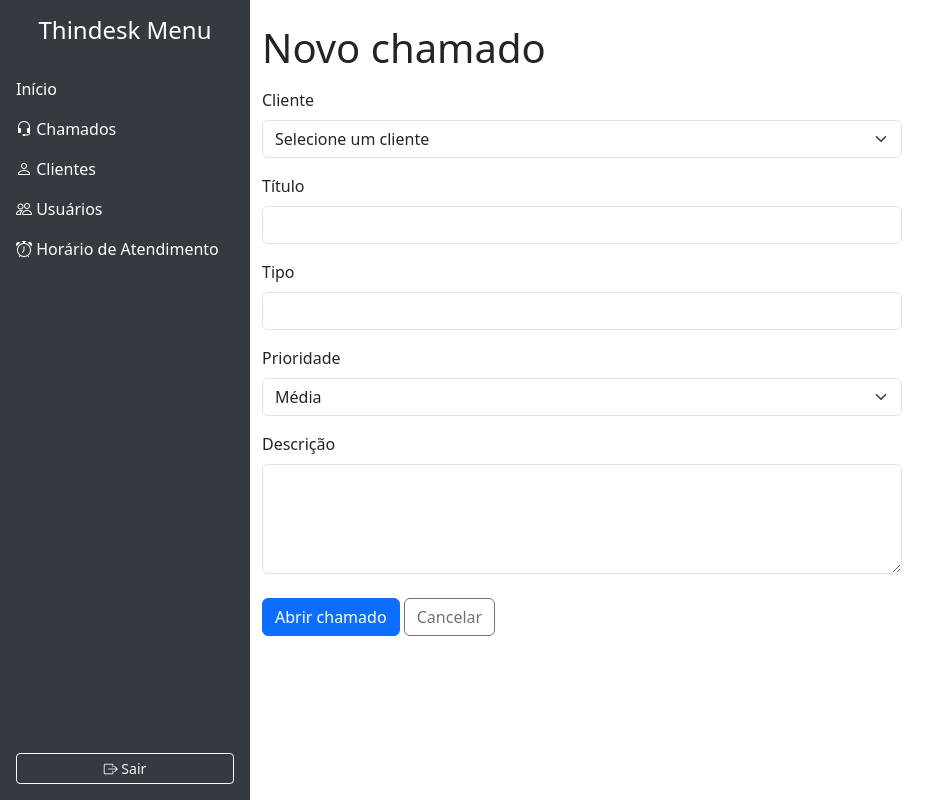
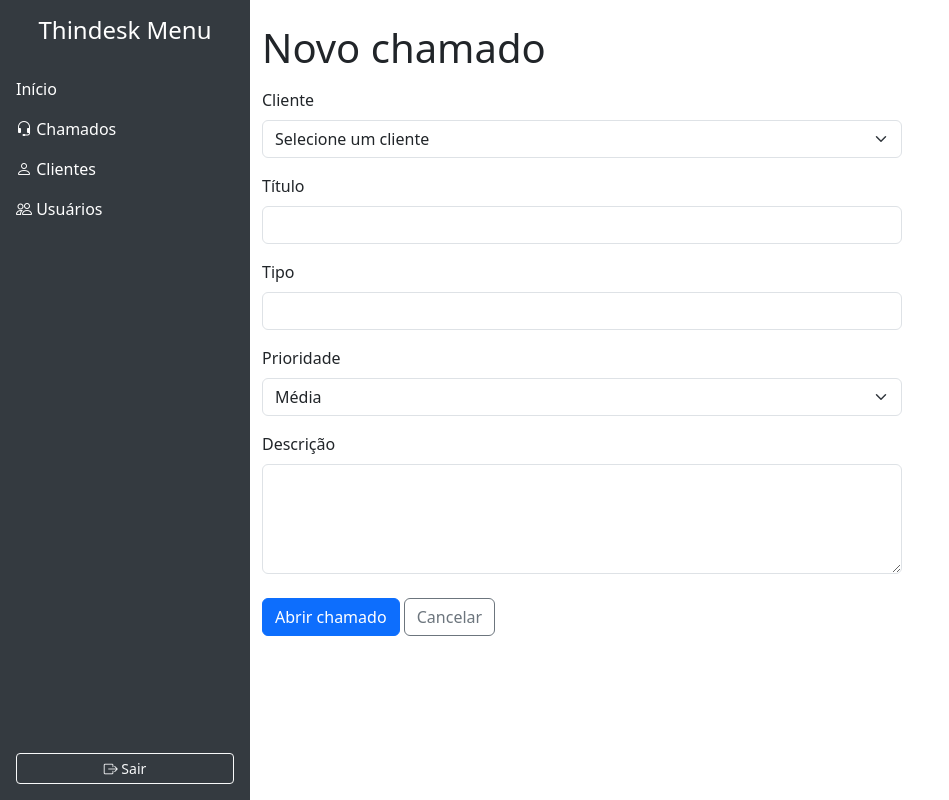
Before and after one commit to EnricoABM/deploy-thindesk, a Spring Boot app: page /chamados/novo in a window 1280 px wide. Shown: the whole page, without its empty margins (0-949 px from the left). Run offline with Spring Boot 4, Linux system fonts and the light colour scheme; the visitor is signed in with stand-in values (Sample User, id 1); some of the project's set-up classes (security, data sources, template engines, error pages and the like) are left out, and stand-ins take their place; some libraries are stand-ins or nearby versions.

Commit message:
fix: remoção de opção de horários

```diff
--- a/src/main/resources/templates/fragments/sidebar.html
+++ b/src/main/resources/templates/fragments/sidebar.html
@@ -26,11 +26,6 @@
                             <i class="bi bi-people"></i> <span class="d-none d-md-inline">Usuários</span>
                         </a>
                     </li>
-                    <li class="nav-item" sec:authorize="hasRole('ADMINISTRADOR')">
-                        <a class="nav-link" th:href="@{/ajustes-horarios}">
-                            <i class="bi bi-alarm"></i> <span class="d-none d-md-inline">Horário de Atendimento</span>
-                        </a>
-                    </li>
                 </ul>
                 <form th:action="@{/logout}" method="post" class="mt-auto px-3 py-3">
                     <button type="submit" class="btn btn-outline-light btn-sm w-100">
```
